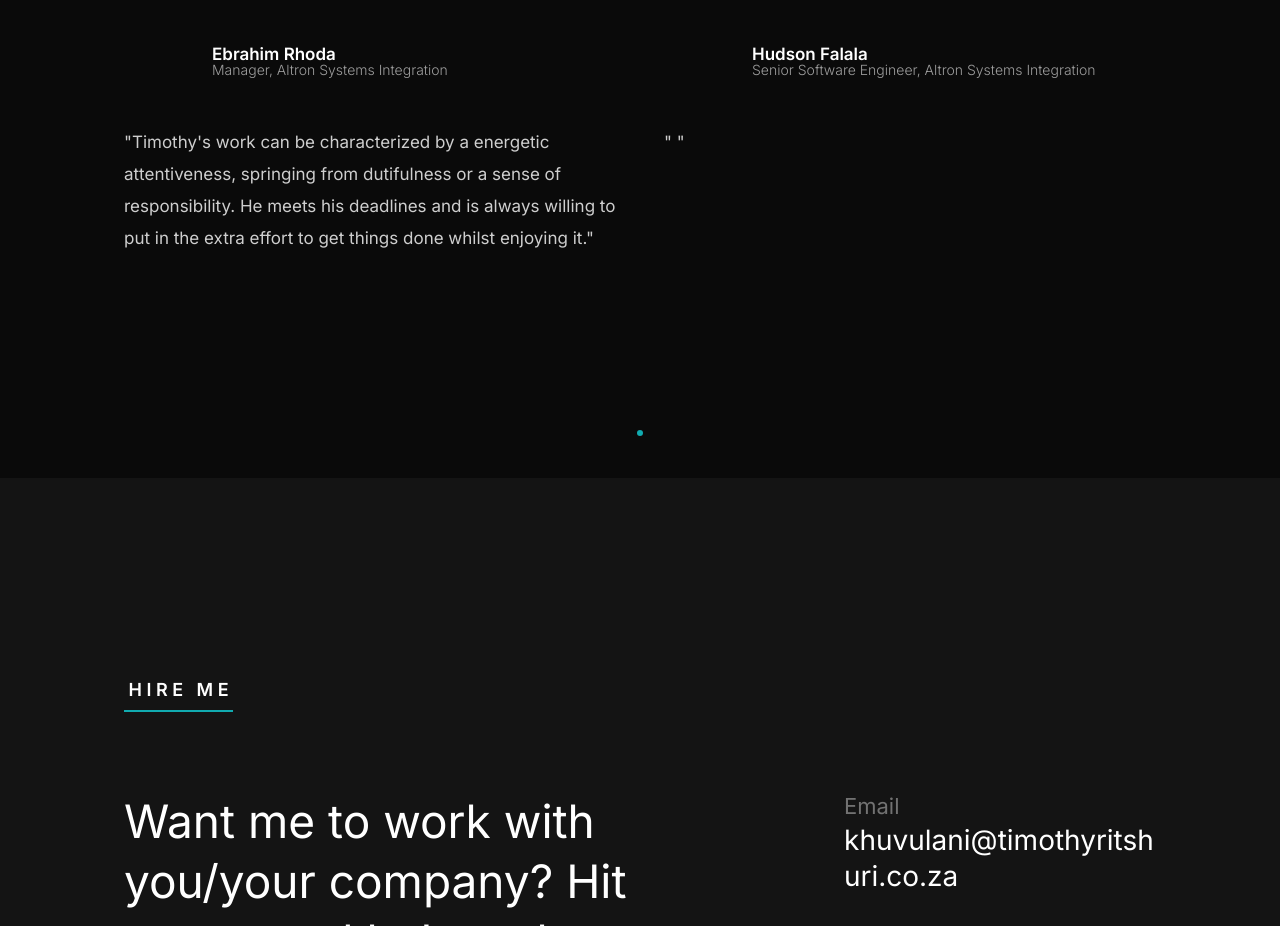
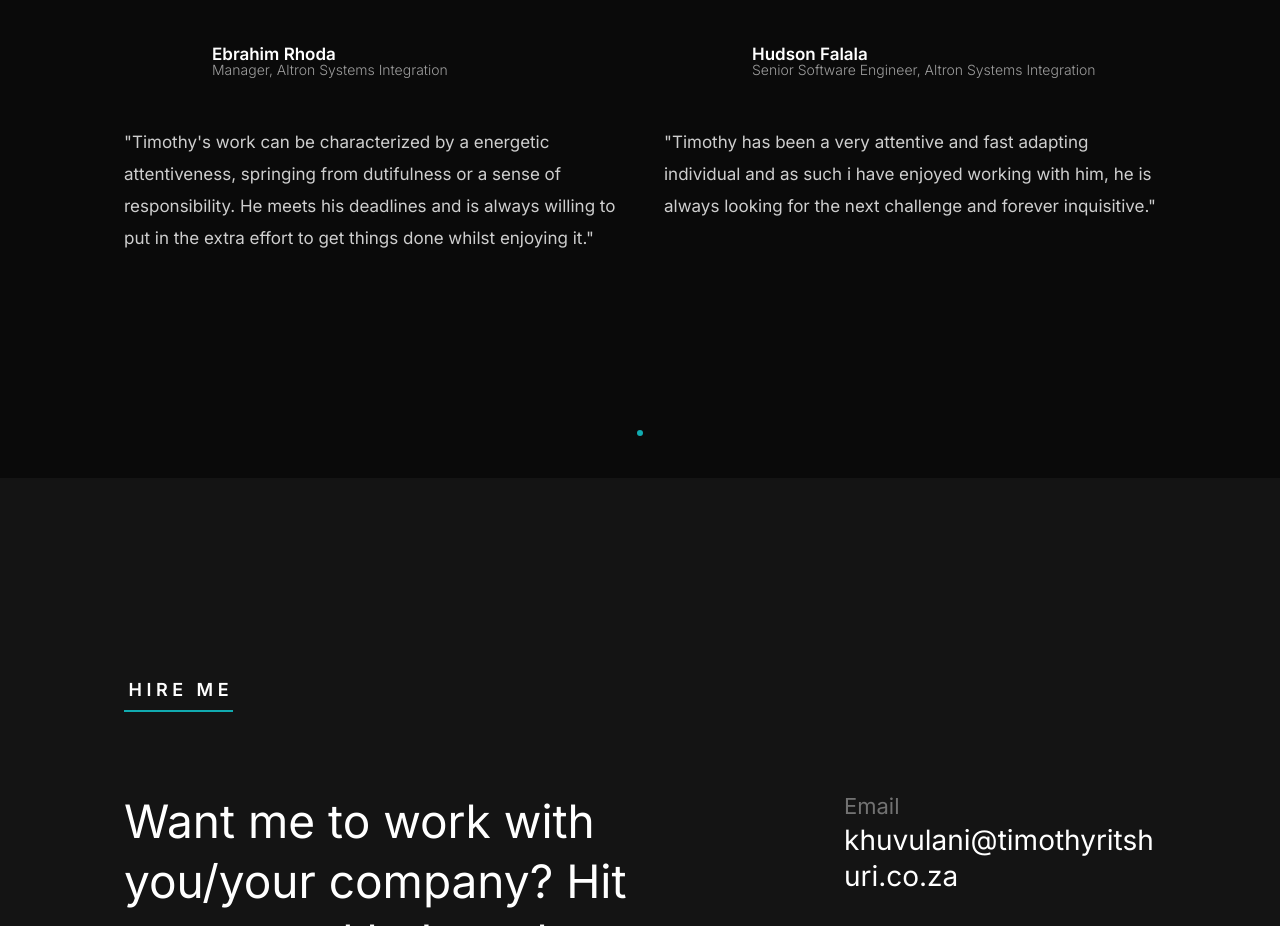
Before and after one commit to tritshuri/tritshuri, a plain HTML site: page index.html in a window 1280 px wide. Shown: the part 4560-5486 px from the top of the page. Drawn offline with Linux system fonts and the light colour scheme.

Commit message:
Added Hudson Comments

```diff
--- a/index.html
+++ b/index.html
@@ -315,7 +315,8 @@ home<!DOCTYPE html>
                                 </cite>
                             </div>
                             <p>
-                              " "
+                              "Timothy has been a very attentive and fast adapting individual and as such i have enjoyed working with him,
+                              he is always looking for the next challenge and forever inquisitive."
                             </p>
                         </div> <!-- end testimonial-slider__slide -->
 
```
